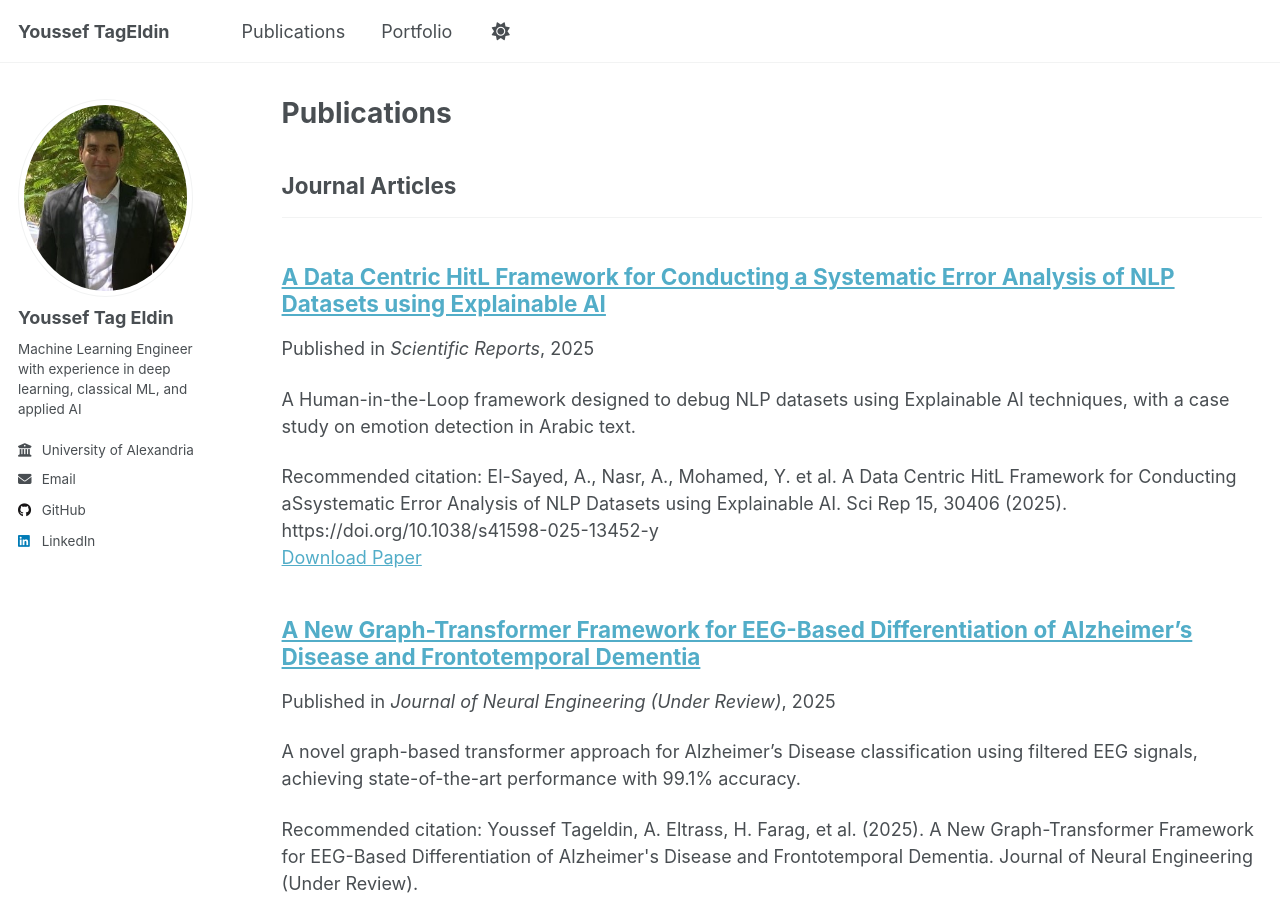
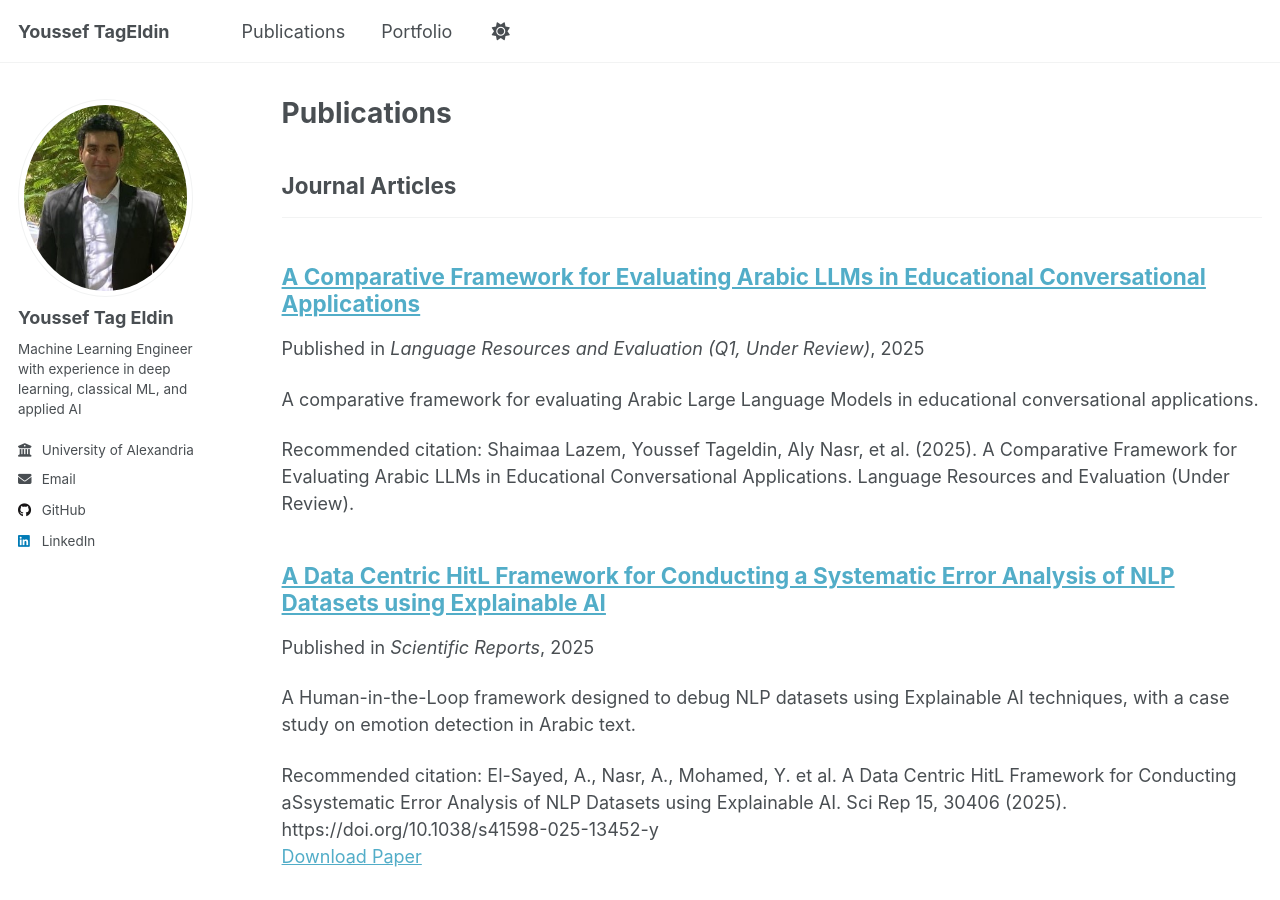
Before and after one commit to yosftag1/yosftag1.github.io, a Jekyll site: the page built from _pages/publications.html, in a window 1280 px wide and 900 px high. Built offline with Jekyll 4.4.1, drawn with Linux system fonts in a browser that asks for light colours; a script that is not in the unit is left out.

Commit message:
editing the publications

```diff
--- /dev/null
+++ b/_publications/2025-arabic-llms-evaluation.md
@@ -0,0 +1,31 @@
+---
+title: "A Comparative Framework for Evaluating Arabic LLMs in Educational Conversational Applications"
+collection: publications
+category: manuscripts
+permalink: /publication/2025-arabic-llms-evaluation
+excerpt: 'A comparative framework for evaluating Arabic Large Language Models in educational conversational applications.'
+date: 2025-11-03
+venue: 'Language Resources and Evaluation (Q1, Under Review)'
+citation: 'Shaimaa Lazem, Youssef Tageldin, Aly Nasr, et al. (2025). A Comparative Framework for Evaluating Arabic LLMs in Educational Conversational Applications. Language Resources and Evaluation (Under Review).'
+---
+
+This research presents a comparative framework designed to evaluate Arabic Large Language Models (LLMs) specifically for educational conversational applications, addressing the unique challenges of Arabic language processing in educational contexts.
+
+## Research Details
+
+**Authors:** Shaimaa Lazem, Youssef Tageldin, Aly Nasr, et al.
+
+**Status:** Under Review at Language Resources and Evaluation (Q1 Journal)
+
+**Code Repository:** Available on GitHub
+
+**Preprint:** Available upon request
+
+## Key Contributions
+
+This work establishes a systematic framework for:
+- Evaluating Arabic LLM performance in educational settings
+- Comparing different Arabic language models for conversational applications
+- Addressing domain-specific challenges in Arabic educational technology
+
+**Journal Impact:** Language Resources and Evaluation is a Q1 journal in the field of computational linguistics and natural language processing.
```
Also changed, not shown: _pages/about.md (+11 -4 lines).
